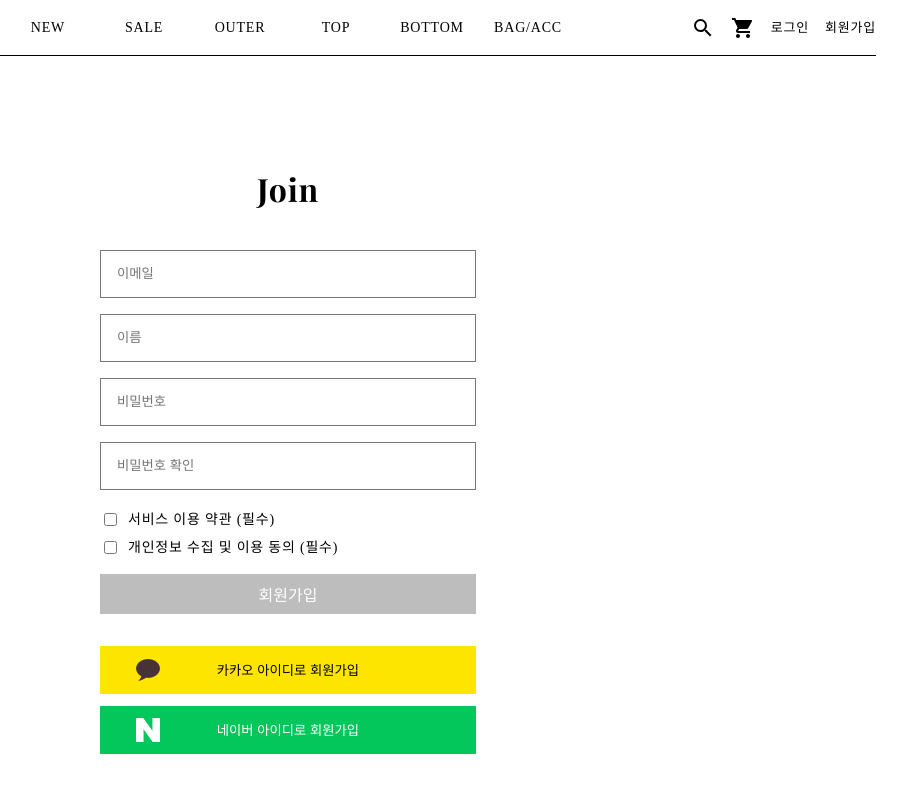
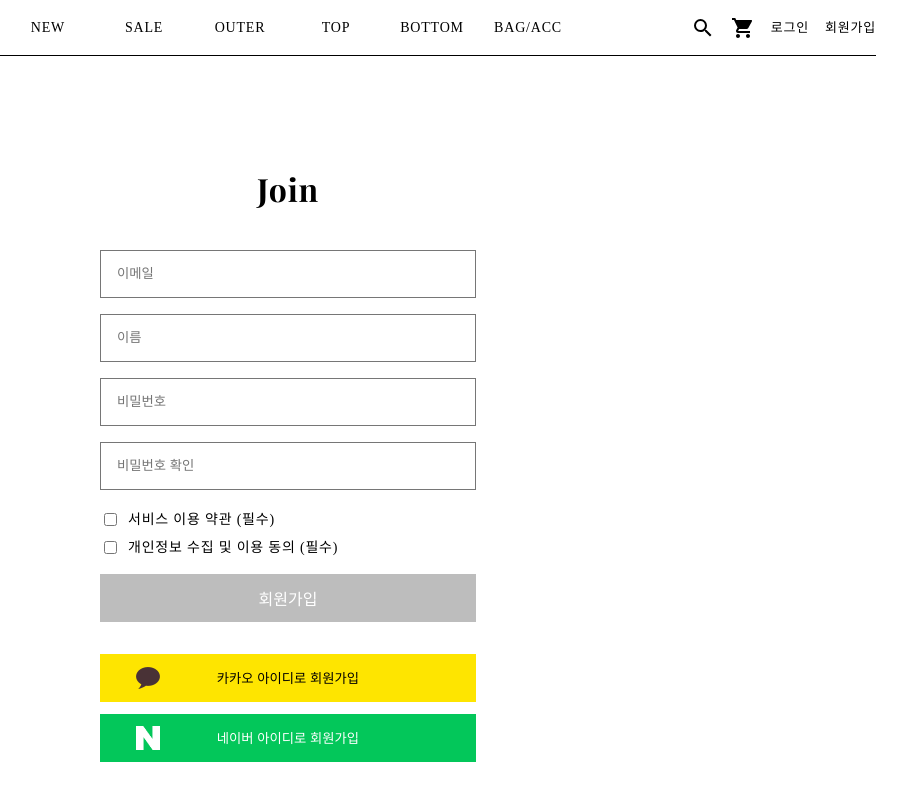
Before and after one commit to m-dzn/Nestjs-Practice, a Next.js app in the folder client/: page /join in a window 1280 px wide. Shown: the top 800 px of the page, without its empty margins (352-1257 px from the left). Built offline with nearby package versions, Linux system fonts and the light colour scheme.

Commit message:
:art: ColorButton 기본 폰트 사이즈 상수로 관리

```diff
--- a/client/components/common/button/ColorButton.tsx
+++ b/client/components/common/button/ColorButton.tsx
@@ -3,7 +3,8 @@ import { css } from "@emotion/react";
 import styled from "@emotion/styled";
 import { ButtonHTMLAttributes, DetailedHTMLProps, memo } from "react";
 
-const DEFAULT_HEIGHT = 4;
+const DEFAULT_HEIGHT = 4.8;
+const DEFAULT_FONT_SIZE = styles.fontSize.normal;
 
 interface StyleProps {
   background?: string;
@@ -27,7 +28,7 @@ const StyledButton = styled.button<StyleProps>`
 
   height: ${DEFAULT_HEIGHT}rem;
 
-  font-size: ${styles.fontSize.h6}rem;
+  font-size: ${DEFAULT_FONT_SIZE}rem;
 
   cursor: pointer;
 
```
